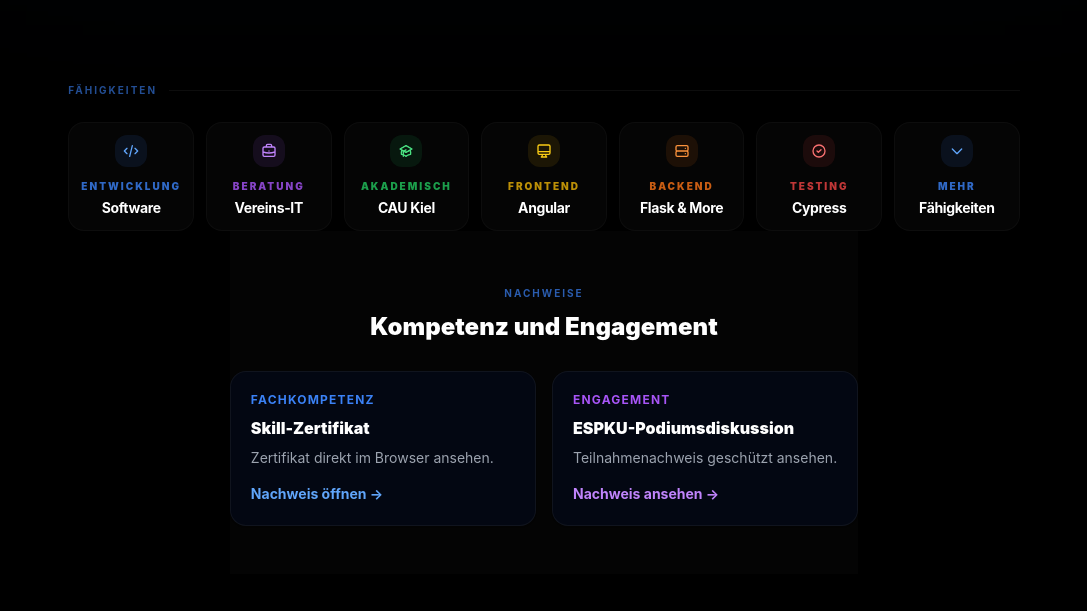
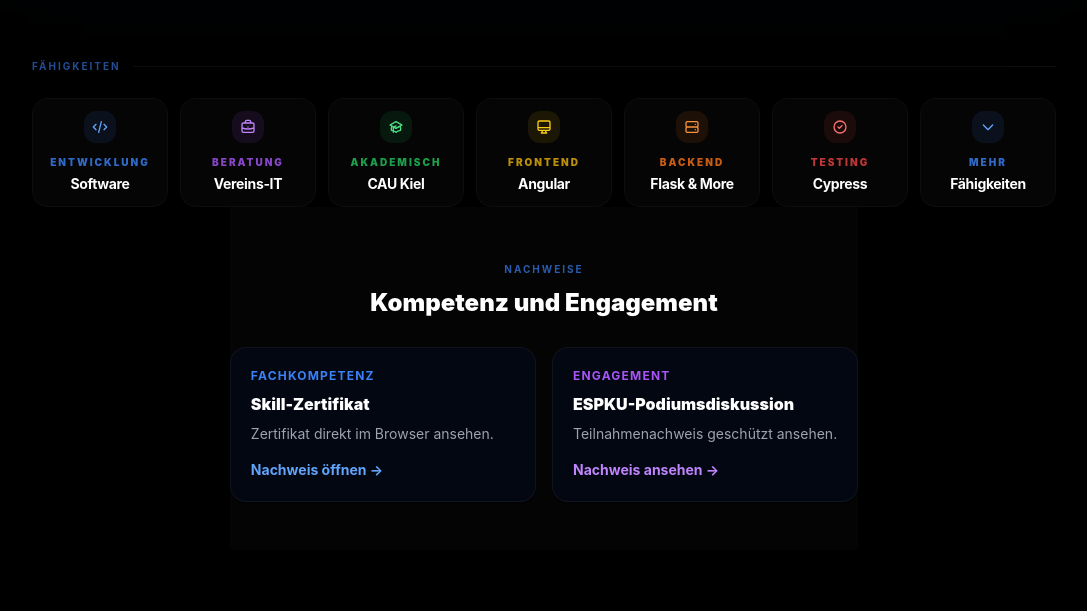
Before and after one commit to sonjawaldi/websiteSonja, an Angular app in the folder website-sonja/: page /ueber-mich in a window 1280 px wide. Shown: the part 2369-2980 px from the top of the page, without its empty margins (96-1183 px from the left). Built offline with nearby package versions, Linux system fonts and the light colour scheme.

Commit message:
Commit requested by user: commit & push

```diff
--- a/website-sonja/src/app/components/about/about.component.html
+++ b/website-sonja/src/app/components/about/about.component.html
@@ -137,8 +137,8 @@
       ></div>
     </div>
 
-    <div id="skills" class="about-page-section scroll-mt-24">
-      <div class="mx-auto mt-12 max-w-5xl">
+    <div id="skills" class="about-page-section mx-auto max-w-5xl scroll-mt-24">
+      <div>
         <div class="flex items-center gap-3 mb-6">
           <span class="text-[10px] font-bold tracking-[0.2em] text-blue-500/60 uppercase">
             Fähigkeiten
```
